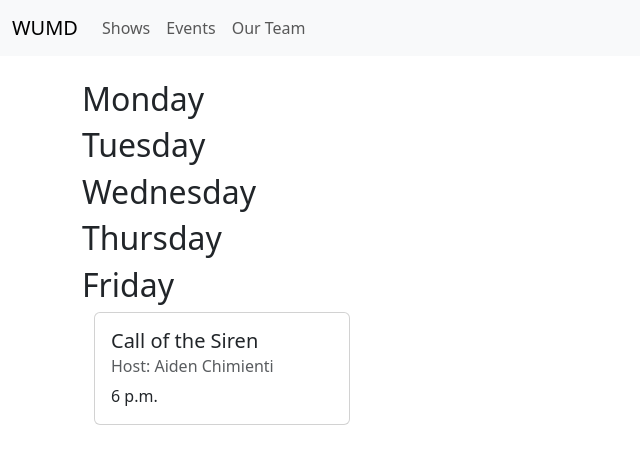
After one commit to AidenAC/WUMD, a Django app: page /shows in a window 1280 px wide. The commit adds this page. Shown: the top 464 px of the page, without its empty margins (0-640 px from the left). Run offline with Django 4.2, Linux system fonts and the light colour scheme; data comes from the database, SQL or seed files in the repository.

Commit message:
added shows page

```diff
--- a/Pages/templates/navbar.html
+++ b/Pages/templates/navbar.html
@@ -8,7 +8,7 @@
       </button>
       <div class="collapse navbar-collapse" id="navbarNavAltMarkup">
         <div class="navbar-nav">
-          <a class="nav-link" href="#">Shows</a>
+          <a class="nav-link" href="{% url 'shows' %}">Shows</a>
           <a class="nav-link" href="{% url 'events' %}">Events</a>
           <a class="nav-link" href="#">Our Team</a>
         </div>
--- /dev/null
+++ b/Pages/templates/shows.html
@@ -0,0 +1,78 @@
+{% extends 'base.html' %}
+
+{% block content %}
+    <h2>Monday</h2>
+    <div class="container-fluid">
+        {% for show in showList %}
+            {% if show.day == 'Monday' %}
+            <div class="card" style="width: 16rem;">
+                <div class="card-body">
+                    <h5 class="card-title">{{ show.name }}</h5>
+                    <h6 class="card-subtitle mb-2 text-body-secondary">Host: {{ show.host }}</h6>
+                    <p class="card-text">{{ show.time }}</p>
+                </div>
+            </div>
+            {% endif %}
+        {% endfor %}
+    </div>
+
+    <h2>Tuesday</h2>
+    <div class="container-fluid">
+        {% for show in showList %}
+            {% if show.day == 'Tuesday' %}
+            <div class="card" style="width: 16rem;">
+                <div class="card-body">
+                    <h5 class="card-title">{{ show.name }}</h5>
+                    <h6 class="card-subtitle mb-2 text-body-secondary">Host: {{ show.host }}</h6>
+                    <p class="card-text">{{ show.time }}</p>
+                </div>
+            </div>
+            {% endif %}
+        {% endfor %}
+    </div>
+
+    <h2>Wednesday</h2>
+    <div class="container-fluid">
+        {% for show in showList %}
+            {% if show.day == 'Wednesday' %}
+            <div class="card" style="width: 16rem;">
+                <div class="card-body">
+                    <h5 class="card-title">{{ show.name }}</h5>
+                    <h6 class="card-subtitle mb-2 text-body-secondary">Host: {{ show.host }}</h6>
+                    <p class="card-text">{{ show.time }}</p>
+                </div>
+            </div>
+            {% endif %}
+        {% endfor %}
+    </div>
+
+    <h2>Thursday</h2>
+    <div class="container-fluid">
+        {% for show in showList %}
+            {% if show.day == 'Thursday' %}
+            <div class="card" style="width: 16rem;">
+                <div class="card-body">
+                    <h5 class="card-title">{{ show.name }}</h5>
+                    <h6 class="card-subtitle mb-2 text-body-secondary">Host: {{ show.host }}</h6>
+                    <p class="card-text">{{ show.time }}</p>
+                </div>
+            </div>
+            {% endif %}
+        {% endfor %}
+    </div>
+
+    <h2>Friday</h2>
+    <div class="container-fluid">
+        {% for show in showList %}
+            {% if show.day == 'Friday' %}
+            <div class="card" style="width: 16rem;">
+                <div class="card-body">
+                    <h5 class="card-title">{{ show.name }}</h5>
+                    <h6 class="card-subtitle mb-2 text-body-secondary">Host: {{ show.host }}</h6>
+                    <p class="card-text">{{ show.time }}</p>
+                </div>
+            </div>
+            {% endif %}
+        {% endfor %}
+    </div>
+{% endblock %}
--- a/Pages/urls.py
+++ b/Pages/urls.py
@@ -3,5 +3,6 @@ from . import views
 
 urlpatterns = [
     path('', views.home, name="home"),
+    path('shows', views.shows, name="shows"),
     path('events', views.events, name="events"),
 ]
--- a/Pages/views.py
+++ b/Pages/views.py
@@ -1,10 +1,14 @@
 from django.shortcuts import render
-from .models import Event
+from .models import Show, Event
 
 # Create your views here.
 def home(request):
     return render(request, 'home.html', {})
 
+def shows(request):
+    showList = Show.objects.all()
+    return render(request, 'shows.html', {'showList': showList})
+
 def events(request):
     eventList = Event.objects.all()
     return render(request, 'events.html', {'eventList': eventList})
```
